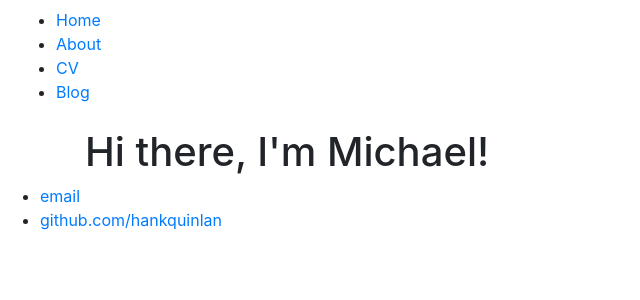
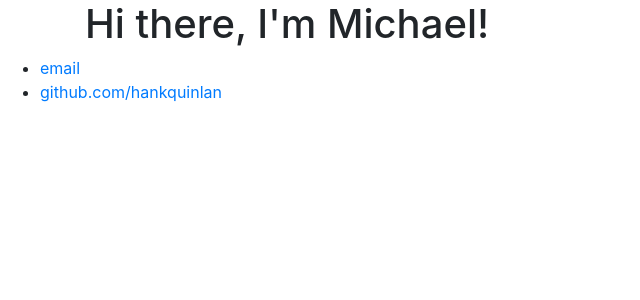
Before and after one commit to michaelodonnell13/michaelodonnell13.github.io, a Jekyll site: the page built from index.html, in a window 1280 px wide. Shown: the top 300 px of the page, without its empty margins (0-640 px from the left). Built offline with Jekyll 4.4.1, drawn with Linux system fonts in a browser that asks for light colours.

Commit message:
Update default.html

```diff
--- a/_layouts/default.html
+++ b/_layouts/default.html
@@ -6,7 +6,7 @@
 			<link rel="stylesheet" href="https://stackpath.bootstrapcdn.com/bootstrap/4.5.0/css/bootstrap.min.css" integrity="sha384-9aIt2nRpC12Uk9gS9baDl411NQApFmC26EwAOH8WgZl5MYYxFfc+NcPb1dKGj7Sk" crossorigin="anonymous">
 		</head>
 		<body>
-			<nav class="navbar">
+			<nav class="collapse navbar-collapse">
 	    		<ul>
 	        		<li><a href="/">Home</a></li>
 		        	<li><a href="/about">About</a></li>
```
